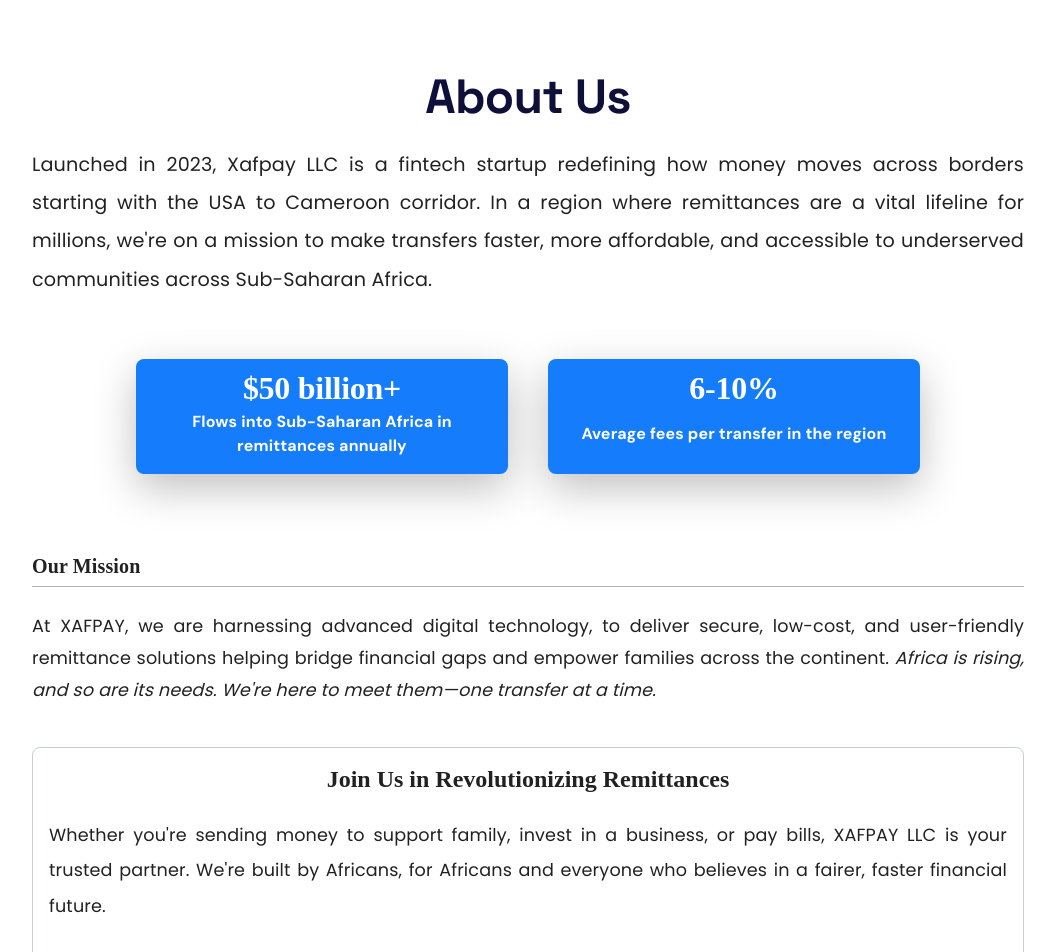
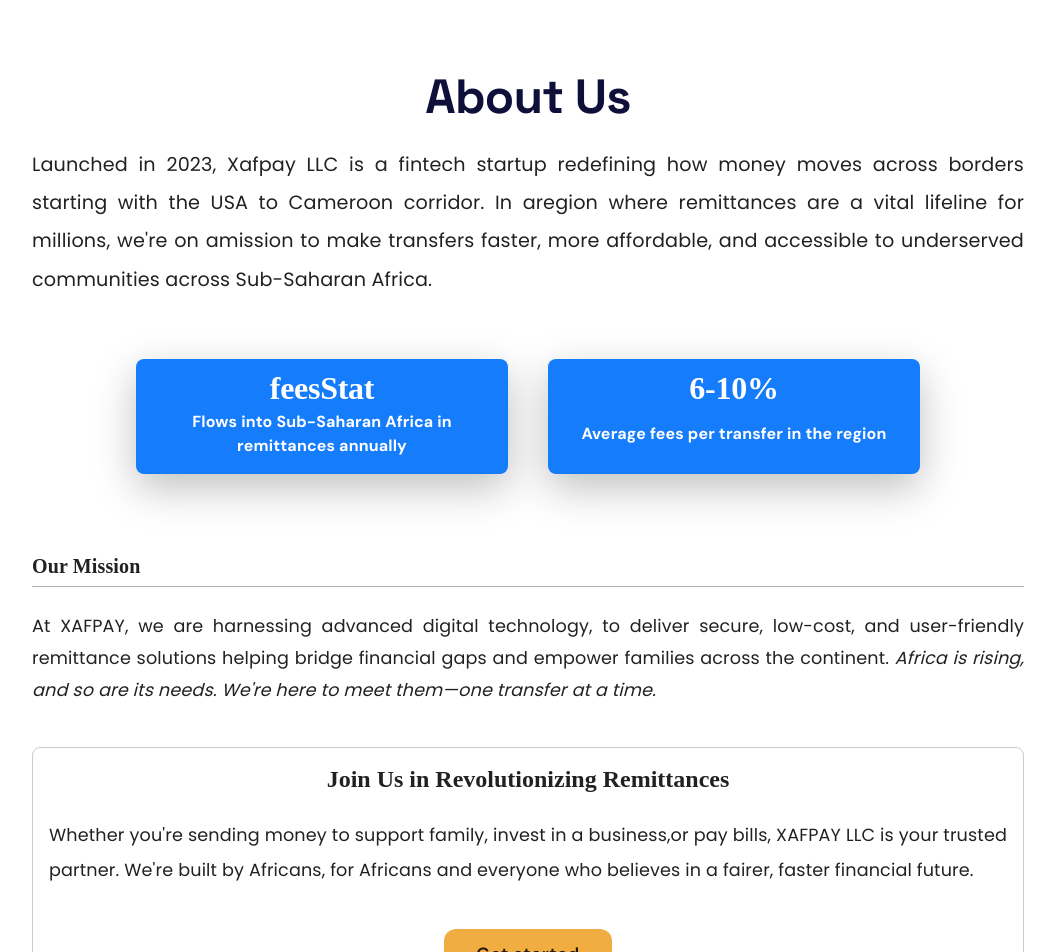
Before and after one commit to xafpay/wallet-landing, a Next.js app: page /aboutUs in a window 1280 px wide. Shown: the part 120-1072 px from the top of the page, without its empty margins (112-1167 px from the left). Built offline with nearby package versions, Linux system fonts and the light colour scheme; no server answers; a web font is replaced by a local one.

Commit message:
feat(app): #9 Update About Us page content with localized messaging and mission statements

```diff
--- a/src/app/aboutUs/page.tsx
+++ b/src/app/aboutUs/page.tsx
@@ -10,12 +10,12 @@
   const theme = useTheme();
   const hightlightData = [
     {
-      label: '$50 billion+',
-      description: 'Flows into Sub-Saharan Africa in remittances annually',
+      label: 'feesStat',
+      description: formatMessage({ id: 'feesannualStat' }),
     },
     {
       label: '6-10%',
-      description: 'Average fees per transfer in the region',
+      description: formatMessage({ id: 'transferPercentage' }),
     },
   ];
   return (
@@ -40,11 +40,7 @@
           lineHeight: 2,
         }}
       >
-        Launched in 2023, Xafpay LLC is a fintech startup redefining how money
-        moves across borders starting with the USA to Cameroon corridor. In a
-        region where remittances are a vital lifeline for millions, we're on a
-        mission to make transfers faster, more affordable, and accessible to
-        underserved communities across Sub-Saharan Africa.
+        {formatMessage({ id: 'aboutUsDescription' })}
       </Typography>
       <Box
         sx={{
@@ -93,7 +89,7 @@
           gutterBottom
           sx={{ fontWeight: 600 }}
         >
-          Our Mission
+          {formatMessage({ id: 'ourMission' })}
         </Typography>
         <Divider sx={{ mb: 3 }} />
         <Typography
@@ -104,9 +100,7 @@
             fontFamily: 'Poppins',
           }}
         >
-          At XAFPAY, we are harnessing advanced digital technology, to deliver
-          secure, low-cost, and user-friendly remittance solutions helping
-          bridge financial gaps and empower families across the continent.
+          {formatMessage({ id: 'ourMissionDescription' })}
         </Typography>
         <Typography
           variant="p1r"
@@ -117,8 +111,7 @@
           }}
         >
           {' '}
-          Africa is rising, and so are its needs. We're here to meet them—one
-          transfer at a time.
+          {formatMessage({ id: 'ourMissionEngagement' })}
         </Typography>
       </Box>
 
@@ -134,7 +127,7 @@
         }}
       >
         <Typography variant="h3" gutterBottom sx={{ fontWeight: 700 }}>
-          Join Us in Revolutionizing Remittances
+          {formatMessage({ id: 'joinUs' })}
         </Typography>
         <Typography
           variant="p1r"
@@ -145,10 +138,7 @@
             lineHeight: 2,
           }}
         >
-          Whether you're sending money to support family, invest in a business,
-          or pay bills, XAFPAY LLC is your trusted partner. We're built by
-          Africans, for Africans and everyone who believes in a fairer, faster
-          financial future.
+          {formatMessage({ id: 'joinUsDescription' })}
         </Typography>
         <Button
           variant="contained"
@@ -161,6 +151,9 @@
             fontSize: '1.1rem',
             fontWeight: 600,
           }}
+          onClick={() => {
+            window.open(process.env.NEXT_PUBLIC_APP_URL, '_blank')
+          }}
         >
           {formatMessage({ id: 'getStarted' })}
         </Button>
--- a/src/libs/theme/languages/en-us/website.ts
+++ b/src/libs/theme/languages/en-us/website.ts
@@ -315,4 +315,17 @@
   accessOurAppHere: 'Access our app here',
   legal: 'Legal',
   getStarted: 'Get started',
+  aboutUsDescription:
+    "Launched in 2023, Xafpay LLC is a fintech startup redefining how money moves across borders starting with the USA to Cameroon corridor. In aregion where remittances are a vital lifeline for millions, we're on amission to make transfers faster, more affordable, and accessible to underserved communities across Sub-Saharan Africa.",
+  ourMissionDescription:
+    'At XAFPAY, we are harnessing advanced digital technology, to deliver secure, low-cost, and user-friendly remittance solutions helping bridge financial gaps and empower families across the continent.',
+  ourMissionEngagement:
+    "Africa is rising, and so are its needs. We're here to meet them—one transfer at a time.",
+  joinUs: 'Join Us in Revolutionizing Remittances',
+  joinUsDescription:
+    " Whether you're sending money to support family, invest in a business,or pay bills, XAFPAY LLC is your trusted partner. We're built by Africans, for Africans and everyone who believes in a fairer, faster financial future.",
+  ourMission: 'Our Mission',
+  feesannualStat: 'Flows into Sub-Saharan Africa in remittances annually',
+  feesStat: '$50 billion+',
+  transferPercentage: 'Average fees per transfer in the region',
 };
--- a/src/libs/theme/languages/fr/website.ts
+++ b/src/libs/theme/languages/fr/website.ts
@@ -317,4 +317,20 @@
   security: 'Sécurité',
   speed: 'Speed',
   accessOurAppHere: 'Accéder à notre application ici',
+  legal: 'Légal',
+  getStarted: 'Commencer',
+  aboutUsDescription:
+    "Lancée en 2023, Xafpay LLC est une startup fintech qui redéfinit la manière dont l'argent traverse les frontières, en commençant par le corridor États-Unis-Cameroun. Dans une région où les transferts d'argent constituent une bouée de sauvetage vitale pour des millions de personnes, nous avons pour mission de rendre les transferts plus rapides, plus abordables et accessibles aux communautés mal desservies d'Afrique subsaharienne.",
+  ourMissionDescription:
+    "Chez XAFPAY, nous utilisons des technologies numériques avancées pour fournir des solutions de transfert d'argent sécurisées, économiques et conviviales, contribuant ainsi à combler les écarts financiers et à autonomiser les familles à travers le continent.",
+  ourMissionEngagement:
+    "L'Afrique est en pleine croissance, et ses besoins aussi. Nous sommes là pour y répondre—un transfert à la fois.",
+  joinUs: "Rejoignez-nous pour révolutionner les transferts d'argent",
+  joinUsDescription:
+    "Que vous envoyiez de l'argent pour soutenir votre famille, investir dans une entreprise ou payer des factures, XAFPAY LLC est votre partenaire de confiance. Nous sommes créés par des Africains, pour les Africains et tous ceux qui croient en un avenir financier plus juste et plus rapide.",
+  ourMission: 'Notre Mission',
+  feesannualStat:
+    "Flux annuels de transferts d'argent vers l'Afrique subsaharienne",
+  feesStat: 'Plus de 50 milliards de dollars',
+  transferPercentage: 'Frais moyens par transfert dans la région',
 };
```
